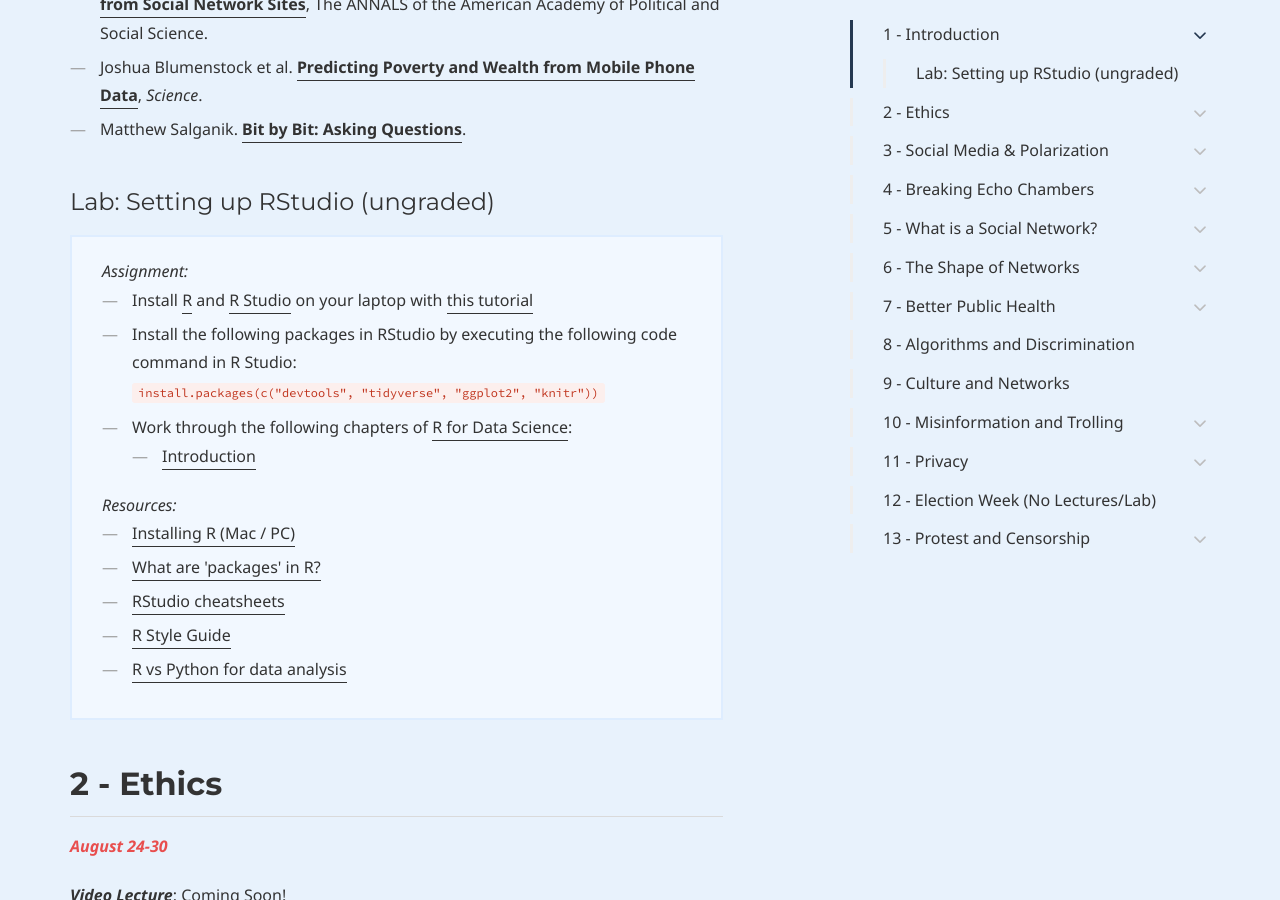
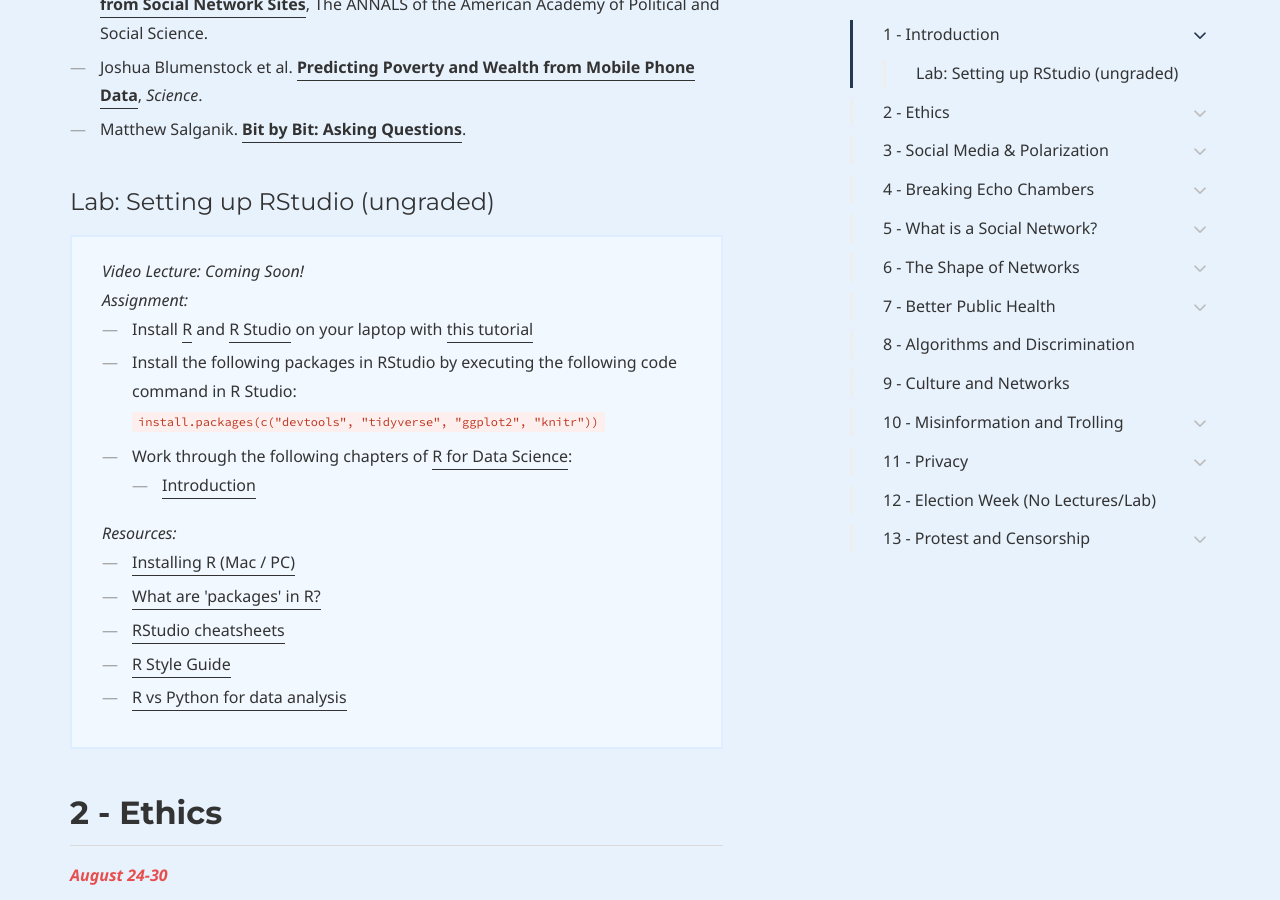
Before and after one commit to dssoc/dssoc.github.io, a Jekyll site: the page built from schedule.md, in a window 1280 px wide and 900 px high, scrolled down 1086 px. Built offline with Jekyll 4.4.1, drawn with Linux system fonts in a browser that asks for light colours; some web fonts are replaced.

Commit message:
Update schedule.md

```diff
--- a/schedule.md
+++ b/schedule.md
@@ -38,6 +38,8 @@ page_nav:
 
 #### Lab: Setting up RStudio (ungraded)
 <div class="callout callout--info">
+
+<i>Video Lecture: Coming Soon!</i> <br/>
 <i>Assignment:</i> <br/>
 <ul>
 <li>Install <a href = "https://cloud.r-project.org/">R</a> and <a href = "https://www.rstudio.com/">R Studio</a> on your laptop with <a href = "https://htmlpreview.github.io/?https://github.com/cbail/comp_soc_undergrad/blob/master/Installing_R/Installing-R-Tutorial.html"> this tutorial</a></li>
```
